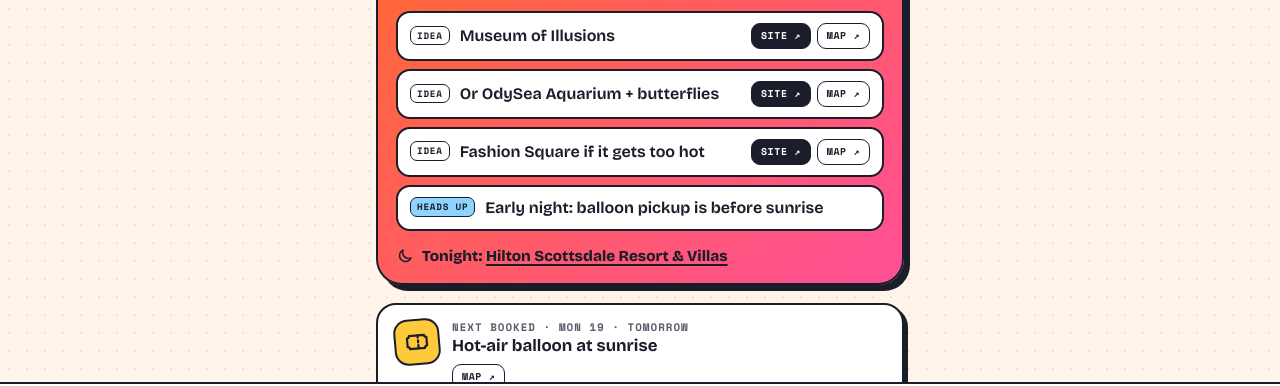
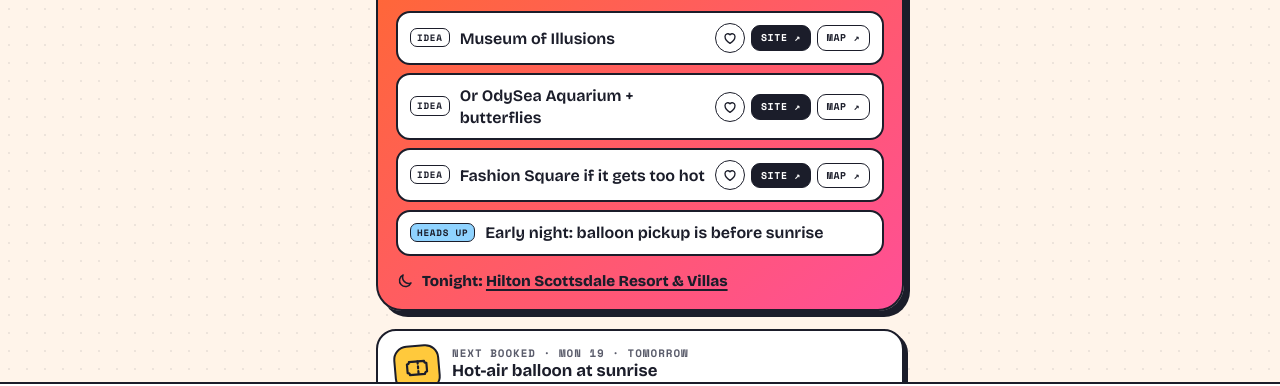
Before and after one commit to jezdaviesrepo/howdy-davies, a plain HTML site: page index.html in a window 1280 px wide. Shown: the part 342-728 px from the top of the page. Drawn offline with nearby package versions, Linux system fonts and the light colour scheme.

Commit message:
Heart button on every day-plan idea, synced with the bucket list
Co-Authored-By: Claude Opus 5.5 <noreply@anthropic.com>

```diff
--- a/index.html
+++ b/index.html
@@ -285,7 +285,9 @@
     top: -1px;
   }
   .plan .ptxt { flex: 1 1 150px; min-width: 0; }
-  .links { display: flex; flex-wrap: wrap; gap: 6px; margin-left: auto; }
+  .links { display: flex; flex-wrap: wrap; align-items: center; gap: 6px; margin-left: auto; }
+  .plan .heart { width: 30px; height: 30px; border-width: 1.5px; }
+  .plan .heart svg { width: 16px; height: 16px; }
   .see {
     flex: 0 0 auto;
     background: var(--ink);
@@ -1045,12 +1047,12 @@
     { s: 'tuc', from: 'fla', t: 'Hello, ranch', p: [
       ['h', 'Drive about 4 hrs to Tucson', ['Route', DIR('Americana Motor Hotel Flagstaff', 'White Stallion Ranch Tucson')]],
       ['b', 'Check in at White Stallion Ranch', 'hotel:tuc'],
-      ['i', 'Ask which night the weekly rodeo is', 'hotel:tuc']] },
+      ['i', 'Ask which night the weekly rodeo is', 'hotel:tuc', 'rodeo']] },
     { s: 'tuc', t: 'No-horse Sunday', p: [
       ['h', 'No riding today, the horses get a day off'],
-      ['i', 'Archery, target shooting, e-bikes, pool', 'hotel:tuc']] },
+      ['i', 'Archery, target shooting, e-bikes, pool', 'hotel:tuc', 'archery']] },
     { s: 'tuc', t: 'Saddle up', p: [
-      ['i', 'Morning ride, pool afternoon', 'hotel:tuc'],
+      ['i', 'Morning ride, pool afternoon', 'hotel:tuc', 'riding'],
       ['i', "Brother John's BBQ for a night out", 'brotherjohns']] },
     { s: 'tuc', t: 'Last ranch day', p: [
       ['i', 'Pima Air & Space + Boneyard tour', 'pima'],
@@ -1129,11 +1131,12 @@
   };
   const mapFor = r => r.startsWith('hotel:') ? MAP(STOPS[r.slice(6)].hq) : (a => MAP(a.q || a.n))(ACTS.find(a => a.id === r));
   const btn = (label, url, cls = '') => `<a class="see${cls}" href="${url}" target="_blank" rel="noopener">${label} ↗</a>`;
-  const seeLinks = ref => {
-    if (!ref) return '';
-    if (Array.isArray(ref)) return `<span class="links">${btn(ref[0], ref[1])}</span>`;
-    return `<span class="links">${SITES[ref] ? btn('Site', SITES[ref]) : ''}${btn('Map', mapFor(ref), ' map')}</span>`;
-  };
+  const linkBtns = ref => !ref ? '' : Array.isArray(ref) ? btn(ref[0], ref[1])
+    : `${SITES[ref] ? btn('Site', SITES[ref]) : ''}${btn('Map', mapFor(ref), ' map')}`;
+  const seeLinks = ref => { const b = linkBtns(ref); return b ? `<span class="links">${b}</span>` : ''; };
+  // Hearts on ideas use the same saved list as the Explore cards.
+  const heartBtn = (id, label) =>
+    `<button class="heart" type="button" data-heart="${id}" aria-pressed="${saved.has(id)}" aria-label="Save ${label}">${ic('heart')}</button>`;
   function card(a, showStop) {
     const v = VIBES[a.v[0]];
     const meta = [showStop ? STOPS[a.s].short : '', a.t, a.d && a.d + ' away'].filter(Boolean).join(' · ');
@@ -1232,7 +1235,11 @@
       <div class="now-kicker"><span class="mono">${wd} ${n} Oct · Day ${sel + 1} of 12</span>${flag}</div>
       <h2>${D.t}</h2>
       <div class="where">${ic(D.from ? 'car' : 'pin')}${where}</div>
-      <ul class="plan">${D.p.map(([k, txt, links]) => `<li><span class="lab ${k}">${LAB[k]}</span><span class="ptxt">${txt}</span>${seeLinks(links)}</li>`).join('')}</ul>
+      <ul class="plan">${D.p.map(([k, txt, ref, save]) => {
+        const sid = k === 'i' ? (save || (typeof ref === 'string' && ACTS.some(a => a.id === ref) ? ref : '')) : '';
+        const inner = (sid ? heartBtn(sid, txt) : '') + linkBtns(ref);
+        return `<li><span class="lab ${k}">${LAB[k]}</span><span class="ptxt">${txt}</span>${inner ? `<span class="links">${inner}</span>` : ''}</li>`;
+      }).join('')}</ul>
       <div class="tonight">${ic('moon')}<span>${tonight}</span></div>`;
 
     const banner = $('#banner');
@@ -1335,7 +1342,7 @@
     if (el.dataset.heart) {
       const id = el.dataset.heart;
       saved.has(id) ? saved.delete(id) : saved.add(id);
-      save('hd:saved', saved); refreshAll();
+      save('hd:saved', saved); refreshAll(); renderNow();
     } else if (el.dataset.done) {
       const id = el.dataset.done;
       done.has(id) ? done.delete(id) : done.add(id);
```
